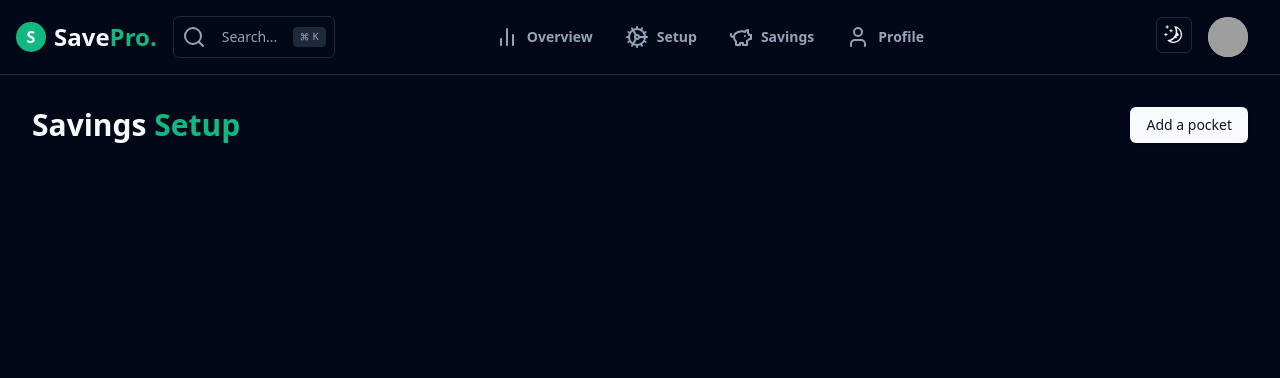
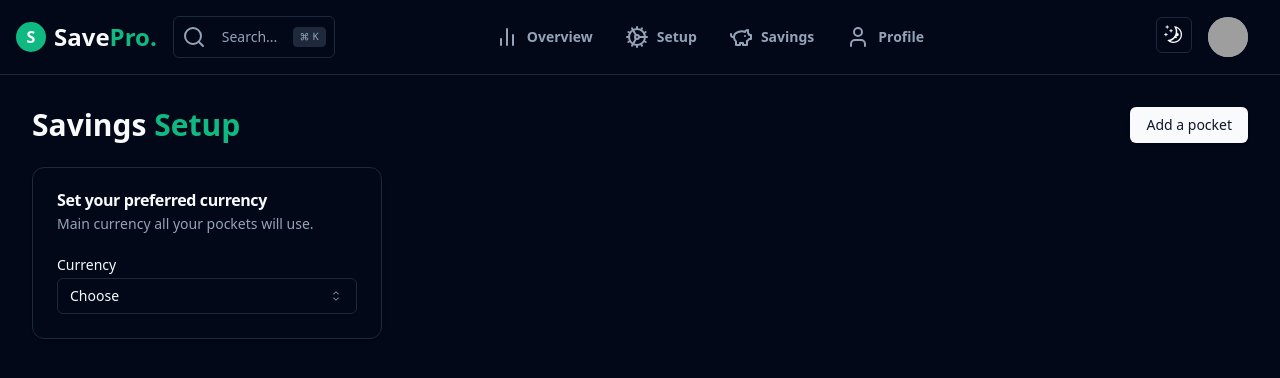
Before and after one commit to idrisseang/SavePro, a Next.js app in the folder frontend/: page /setup in a window 1280 px wide. Shown: the top 378 px of the page. Built offline with nearby package versions, Linux system fonts and the light colour scheme; grey boxes are pictures that could not be loaded.

Commit message:
Create currency card

```diff
--- a/frontend/app/setup/page.tsx
+++ b/frontend/app/setup/page.tsx
@@ -1,7 +1,11 @@
+import { CurrencyCard } from "@/components/CurrencyCard";
 import Headline from "@/components/Headline";
 
 export default function Home(){
     return(
-        <Headline title="Savings Setup" buttonText="Add a pocket"/>
+        <>
+            <Headline title="Savings Setup" buttonText="Add a pocket"/>
+            <CurrencyCard/>
+        </>
     )
 }
--- /dev/null
+++ b/frontend/components/CurrencyCard.tsx
@@ -0,0 +1,46 @@
+import * as React from "react"
+import {
+  Card,
+  CardContent,
+  CardDescription,
+  CardFooter,
+  CardHeader,
+  CardTitle,
+} from "@/components/ui/card"
+import { Label } from "./ui/label"
+import {
+  Select,
+  SelectContent,
+  SelectItem,
+  SelectTrigger,
+  SelectValue,
+} from "@/components/ui/select"
+
+export function CurrencyCard() {
+  return (
+    <Card className="w-[350px]">
+      <CardHeader>
+        <CardTitle>Set your preferred currency</CardTitle>
+        <CardDescription>Main currency all your pockets will use.</CardDescription>
+      </CardHeader>
+      <CardContent>
+        <form>
+          <div className="grid w-full items-center gap-4">
+            <div className="flex flex-col space-y-1.5">
+              <Label htmlFor="currency">Currency</Label>
+              <Select>
+                <SelectTrigger id="currency">
+                  <SelectValue placeholder="Choose" />
+                </SelectTrigger>
+                <SelectContent position="popper">
+                  <SelectItem value="euro">€</SelectItem>
+                  <SelectItem value="dollar">$</SelectItem>
+                </SelectContent>
+              </Select>
+            </div>
+          </div>
+        </form>
+      </CardContent>
+    </Card>
+  )
+}
```
